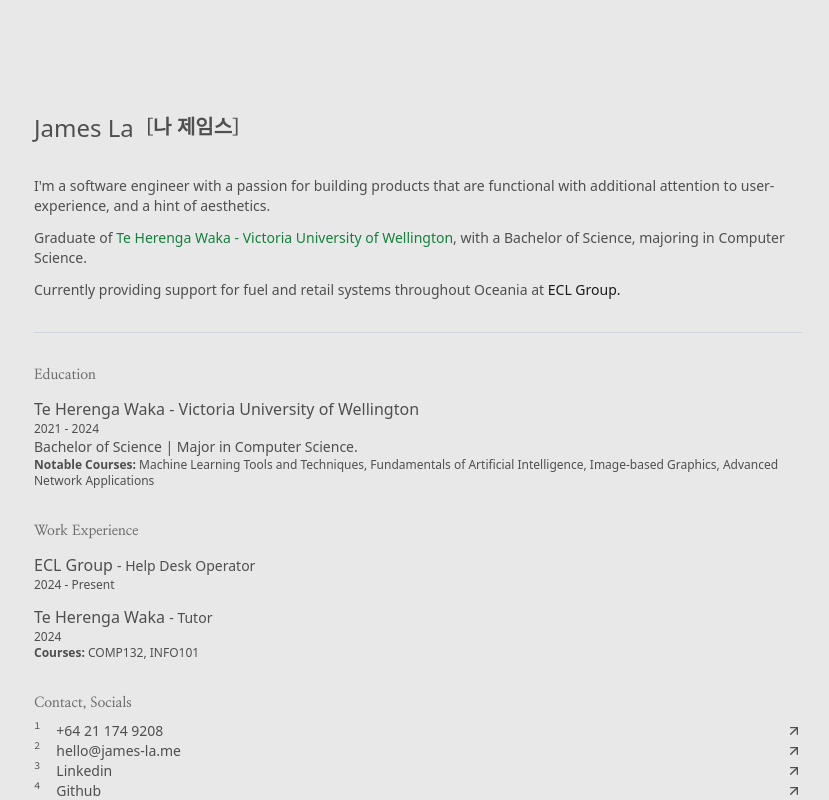
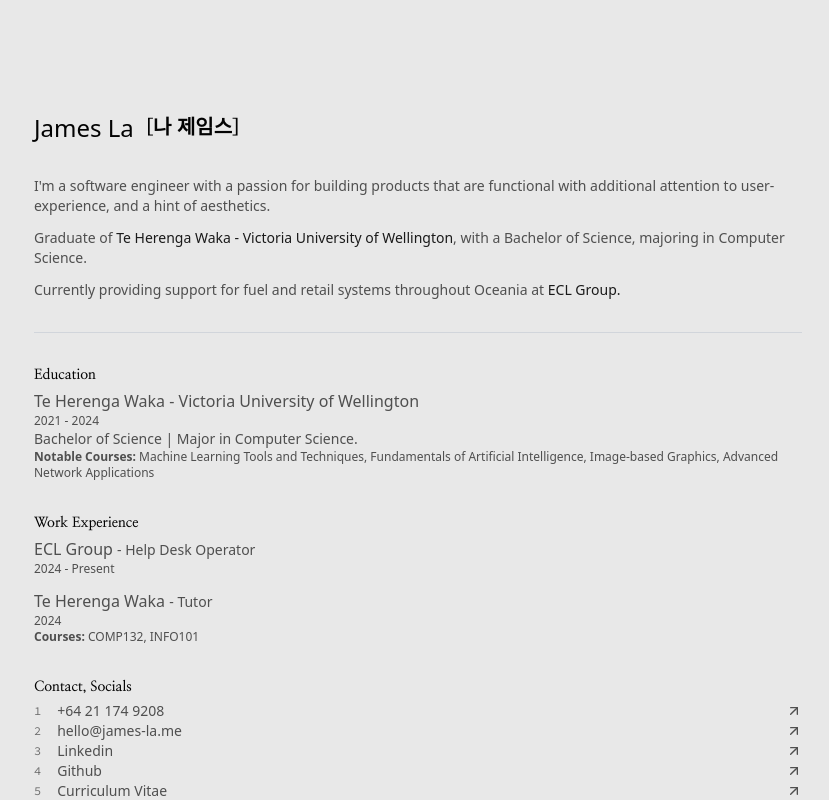
Before and after one commit to localbusdriver/James-La, a Next.js app: page / in a window 1280 px wide. Shown: the top 800 px of the page, without its empty margins (222-1051 px from the left). Built offline with nearby package versions, Linux system fonts and the light colour scheme.

Commit message:
ui changes

```diff
--- a/src/app/page.tsx
+++ b/src/app/page.tsx
@@ -24,8 +24,8 @@
           id="heading-container"
           className="flex flex-row items-center gap-3"
         >
-          <h5 className="text-2xl text-muted">James La</h5>
-          <h5 className={cn(nanumMyeongjo.className, "text-xl text-muted")}>
+          <h5 className="text-2xl text-[#030303]">James La</h5>
+          <h5 className={cn(nanumMyeongjo.className, "text-xl text-[#030303]")}>
             [나 제임스]
           </h5>
         </div>
@@ -40,9 +40,9 @@
           <p className="text-sm text-muted">
             Graduate of{" "}
             <Link
-              href="https://www.victoria.ac.nz/"
+              href="https://www.wgtn.ac.nz/"
               target="_blank"
-              className="cursor-pointer text-green-700"
+              className="cursor-pointer text-primary"
             >
               Te Herenga Waka - Victoria University of Wellington
             </Link>
@@ -66,19 +66,22 @@
         <div className="h-[1px] w-full bg-gray-300" />
 
         {/* Education */}
-        <div id="education" className="space-y-3">
+        <div id="education">
           <h6
             className={cn(
-              "space-y-2 text-sm font-bold text-muted opacity-80",
+              "mb-1 text-sm font-bold text-[#030303]",
               nanumMyeongjo.className
             )}
           >
             Education
           </h6>
           <div>
-            <h5 className="text-muted">
+            <Link
+              href="https://www.wgtn.ac.nz/"
+              className="text-muted hover:text-blue-500"
+            >
               Te Herenga Waka - Victoria University of Wellington
-            </h5>
+            </Link>
             <p className="text-xs text-muted">2021 - 2024</p>
             <p className="text-sm text-muted">
               Bachelor of Science | Major in Computer Science.
@@ -92,32 +95,42 @@
         </div>
 
         {/* Work Experience */}
-        <div id="experience" className="space-y-3">
+        <div id="experience" className="space-y-1">
           <h6
             className={cn(
-              "text-sm font-bold text-muted opacity-80",
+              "text-sm font-bold text-[#030303]",
               nanumMyeongjo.className
             )}
           >
             Work Experience
           </h6>
+          <div className="space-y-3">
             <div>
-            <h5 className="text-muted">
+              <Link
+                href="https://www.eclgroup.co.nz/"
+                target="_blank"
+                className="cursor-pointer text-muted hover:text-blue-500"
+              >
                 ECL Group&nbsp;
                 <span className="text-sm text-muted">- Help Desk Operator</span>
-            </h5>
+              </Link>
               <p className="text-xs text-muted">2024 - Present</p>
             </div>
             <div>
-            <h5 className="text-muted">
+              <Link
+                href="https://www.wgtn.ac.nz/"
+                target="_blank"
+                className="cursor-pointer text-muted hover:text-blue-500"
+              >
                 Te Herenga Waka&nbsp;
                 <span className="text-sm text-muted">- Tutor</span>
-            </h5>
+              </Link>
               <p className="text-xs text-muted">2024</p>
               <p className="text-xs text-muted">
                 <span className="font-semibold">Courses:</span>&nbsp;COMP132,
                 INFO101
               </p>
+            </div>
           </div>
         </div>
 
--- a/src/components/contact/index.tsx
+++ b/src/components/contact/index.tsx
@@ -70,10 +70,10 @@
   return (
     <TooltipProvider>
       <ul className="w-full">
-        <li className="mb-2">
+        <li className="mb-1">
           <h5
             className={cn(
-              "text-sm font-bold text-muted opacity-80",
+              "text-sm font-bold text-[#030303]",
               nanumMyeongjo.className
             )}
           >
@@ -116,18 +116,17 @@
   return (
     <div className="flex w-full cursor-pointer flex-row items-center justify-between text-sm text-muted group-hover:text-blue-600">
       <span className="flex flex-row items-center text-sm">
-        <sup
+        <span
           className={cn(
             sourceCodePro.className,
-            "transition-opacity duration-200 group-hover:opacity-0"
+            "text-xs text-muted opacity-80 transition-opacity duration-200 group-hover:opacity-0"
           )}
         >
           {index + 1}
-        </sup>
-        <span className="-translate-x-[0.4em] -translate-y-[0.4em] scale-75 transform opacity-0 transition-opacity duration-200 group-hover:opacity-100">
+        </span>
+        <span className="-translate-x-[1em] scale-75 transform opacity-0 transition-opacity duration-200 group-hover:opacity-100">
           {contact.icon}
         </span>
-
         <TooltipContainer contact={contact}>
           <span>{contact.name}</span>
         </TooltipContainer>
```
Lines whose indentation alone changed are shown as unchanged.
